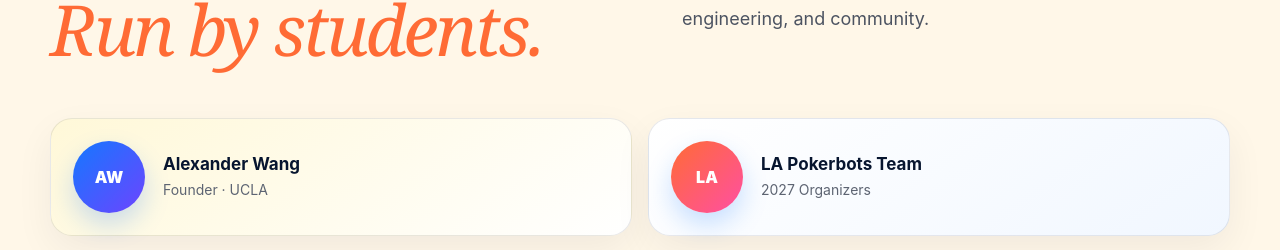
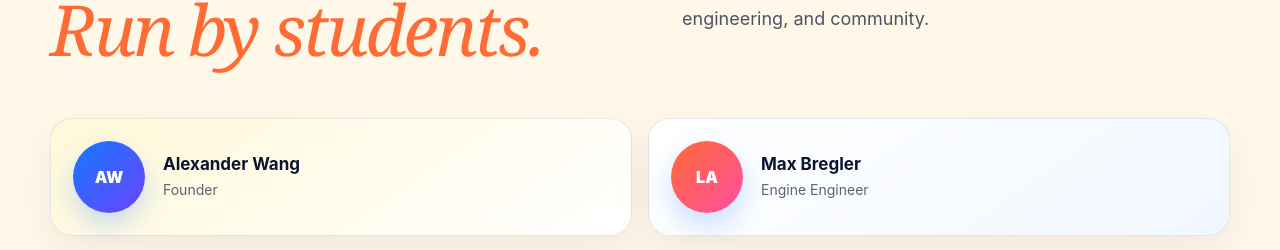
Before and after one commit to AlexNicholasWang/LAPokerbots, a Next.js app in the folder Frontend/: page / in a window 1280 px wide. Shown: the part 5336-5586 px from the top of the page. Built offline with nearby package versions, Linux system fonts and the light colour scheme.

Commit message:
asdfasfs

```diff
--- a/Frontend/app/page.tsx
+++ b/Frontend/app/page.tsx
@@ -251,11 +251,11 @@ export default function Home() {
         <div className="team-grid">
           <div className="team-card featured">
             <div className="avatar">AW</div>
-            <div><strong>Alexander Wang</strong><span>Founder · UCLA</span></div>
+            <div><strong>Alexander Wang</strong><span>Founder</span></div>
           </div>
           <div className="team-card">
             <div className="avatar alt">LA</div>
-            <div><strong>LA Pokerbots Team</strong><span>2027 Organizers</span></div>
+            <div><strong>Max Bregler</strong><span>Engine Engineer</span></div>
           </div>
         </div>
       </section>
```
